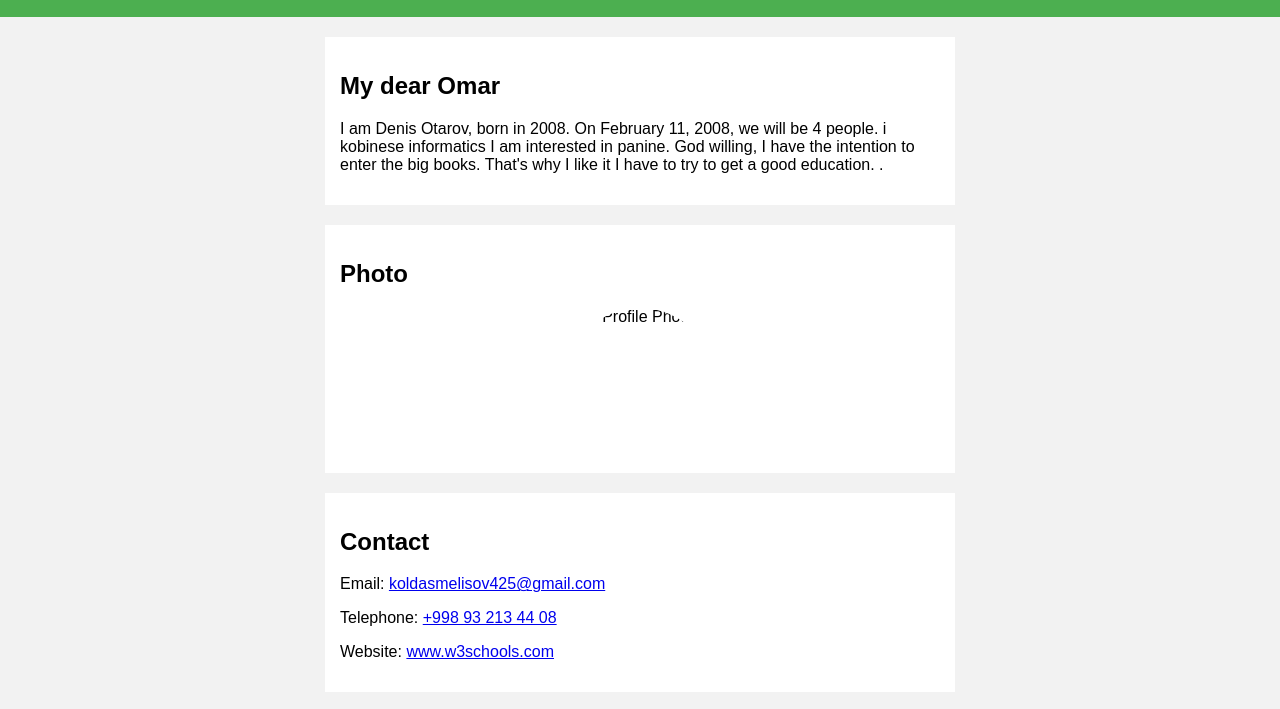
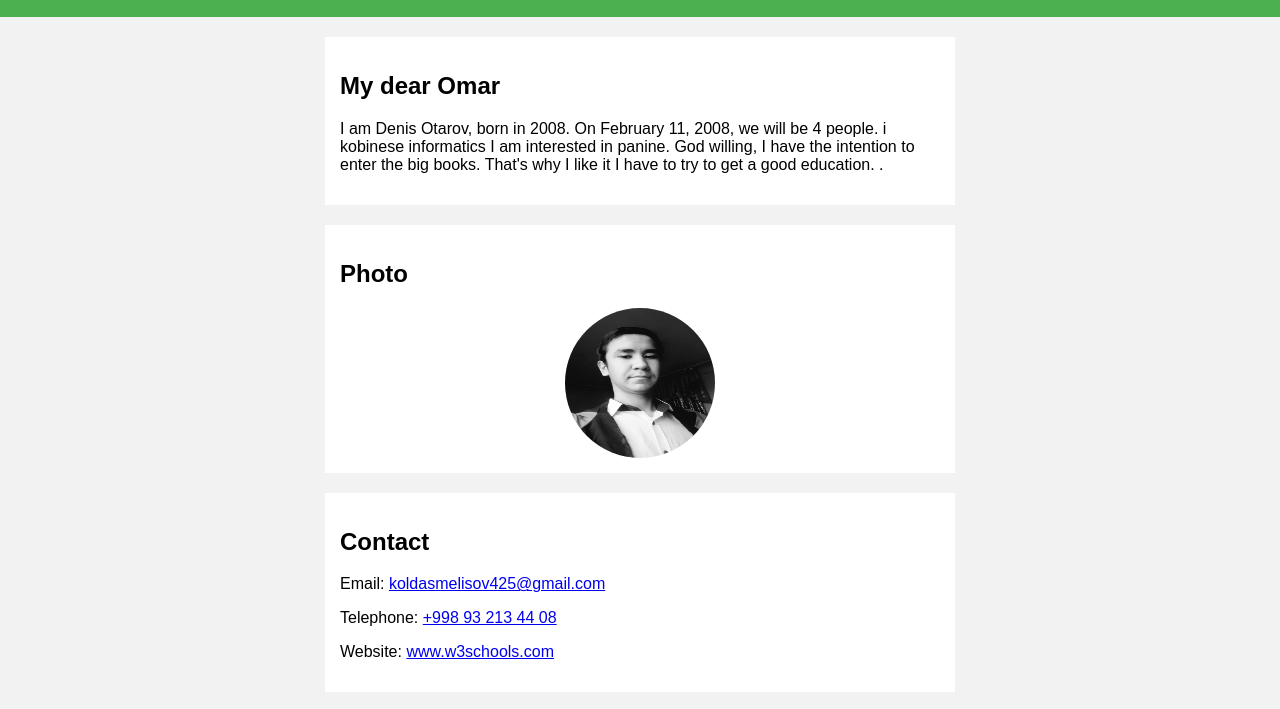
Before and after one commit to denisotarov/denis-otarov, a plain HTML site: page index.html in a window 1280 px wide. Shown: the part 81-790 px from the top of the page. Drawn offline with Linux system fonts and the light colour scheme.

Commit message:
Update index.html

```diff
--- a/index.html
+++ b/index.html
@@ -79,7 +79,7 @@
     <!-- Photo Section -->
     <section>
         <h2>Photo</h2>
-        <img src="./images/photo_2024-10-25_14-58-48.jpg" alt="Profile Photo">
+        <img src="./photo_2024-10-25_14-58-48.jpg" alt="Profile Photo">
     </section>
 
     <!-- Contact Section -->
```
